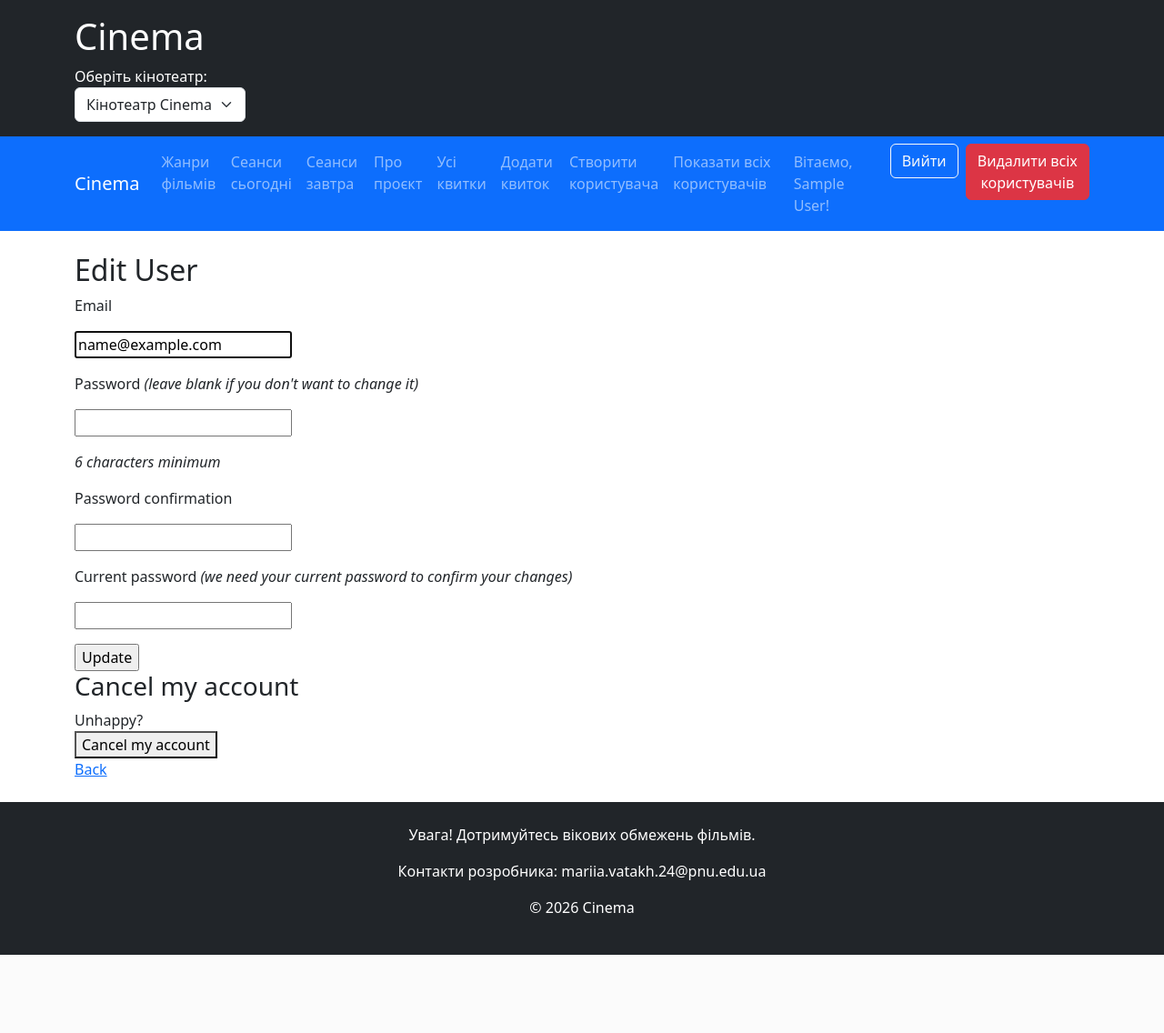
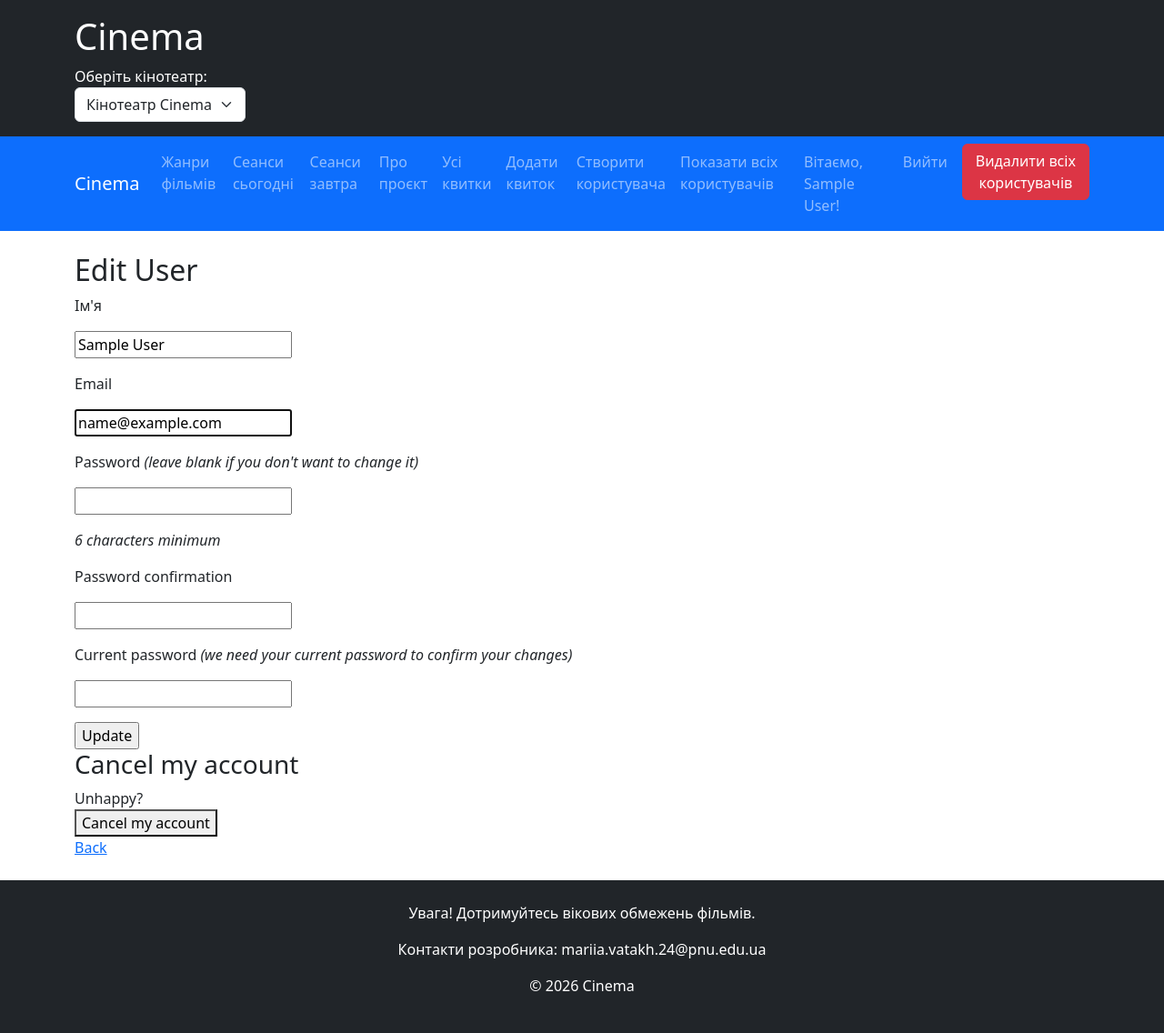
Before and after one commit to MariaVatah/ruby-labs, a Rails app: page /users/edit in a window 1280 px wide. Shown: the whole page at 91% size. Before the commit the page ends 1050 px from the top, so only its background shows below. Run offline with Rails 7, Linux system fonts and the light colour scheme; the visitor is signed in with stand-in values (Sample User, id 1); some libraries are stand-ins or nearby versions.

Commit message:
Fix Devise profile edit and navigation

```diff
--- a/Lab7RailsApp/app/views/devise/registrations/edit.html.erb
+++ b/Lab7RailsApp/app/views/devise/registrations/edit.html.erb
@@ -1,6 +1,10 @@
 <h2>Edit <%= resource_name.to_s.humanize %></h2>
 
 <%= form_for(resource, as: resource_name, url: registration_path(resource_name), html: { method: :put }) do |f| %>
+  <div class="field">
+    <p><%= f.label :name, "Ім'я" %></p>
+    <p><%= f.text_field :name, autocomplete: "name" %></p>
+  </div>
   <%= render "devise/shared/error_messages", resource: resource %>
 
   <div class="field">
--- a/Lab7RailsApp/app/views/layouts/application.html.erb
+++ b/Lab7RailsApp/app/views/layouts/application.html.erb
@@ -84,10 +84,10 @@
               </li>
 
               <li class="nav-item">
-                <%= button_to "Вийти",
+                <%= link_to "Вийти",
                     destroy_user_session_path,
-                    method: :delete,
-                    class: "btn btn-outline-light ms-2" %>
+                    data: { turbo_method: :delete },
+                    class: "nav-link" %>
               </li>
             <% else %>
               <li class="nav-item">
--- a/Lab7RailsApp/app/views/users/show.html.erb
+++ b/Lab7RailsApp/app/views/users/show.html.erb
@@ -19,7 +19,7 @@
               ticket_path(ticket),
               class: "btn btn-outline-primary btn-sm" %>
 
-          <% if current_user.admin? || current_user == @user %>
+          <% if user_signed_in? && (current_user.admin? || current_user == @user) %>
             <%= link_to "Редагувати",
                 edit_ticket_path(ticket),
                 class: "btn btn-outline-warning btn-sm" %>
```
